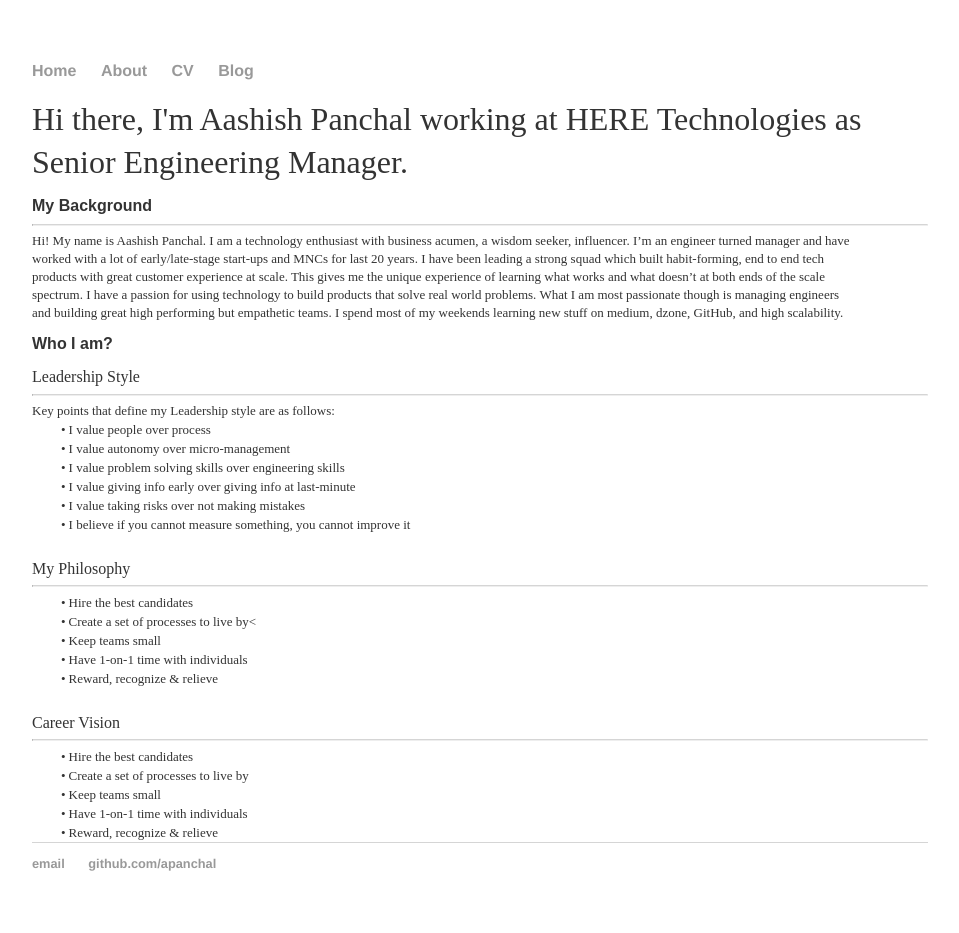
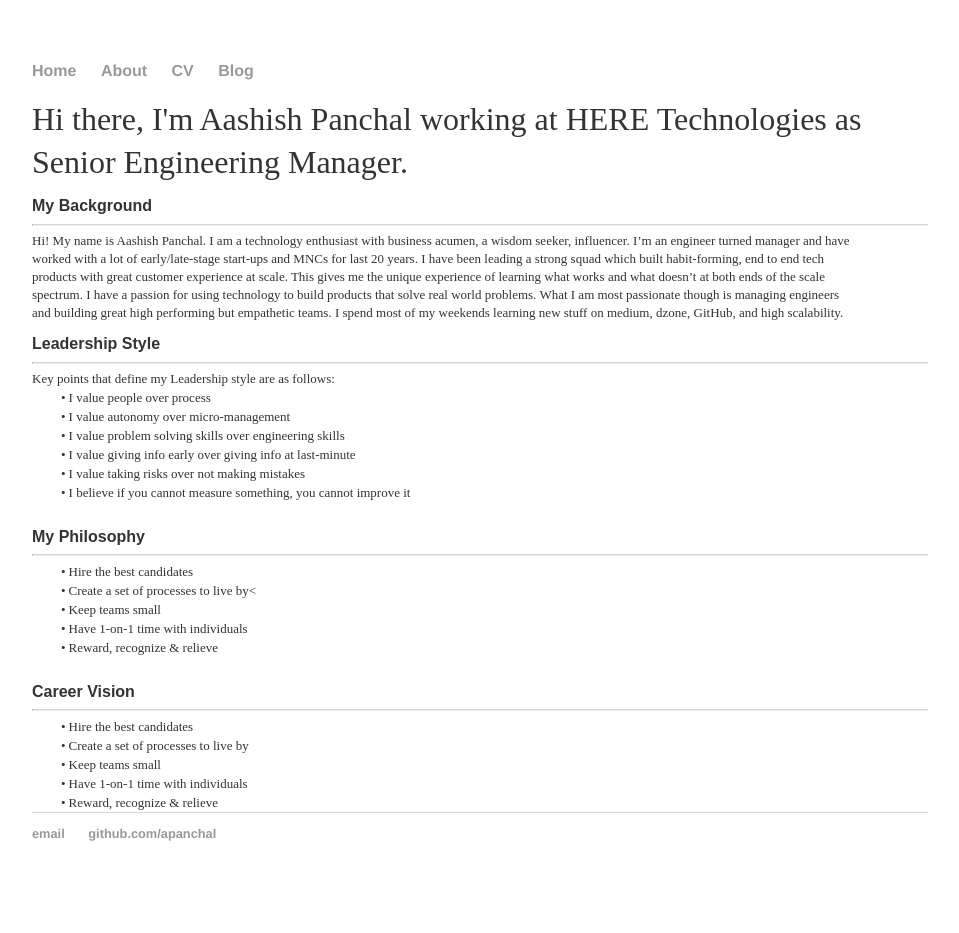
Before and after one commit to apanchal/apanchal.github.io, a Jekyll site: the page built from index.html, in a window 1280 px wide. Shown: the whole page, without its empty margins (160-1119 px from the left). Built offline with Jekyll 4.4.1, drawn with Linux system fonts in a browser that asks for light colours; after the commit the page ends 903 px from its top, so only the background shows below that.

Commit message:
Update index.html

```diff
--- a/index.html
+++ b/index.html
@@ -15,8 +15,7 @@
 			</p>
 		</div>
 		<div>
-			<p class="p8 ft13">Who I am?</p>
-			<p class="p8 ft6">Leadership Style</p>
+			<p class="p8 ft13">Leadership Style</p>
 			<hr class="new1">
 			<p class="p5 ft1">Key points that define my Leadership style are as follows:</p>
 			<p class="p20 ft1"><span class="ft1">•</span><span class="ft7">I value people over process</span></p>
@@ -28,7 +27,7 @@
 		</div>
 		</p>
 		<div>
-			<p class="p8 ft6">My Philosophy</p>
+			<p class="p8 ft13">My Philosophy</p>
 			<hr class="new1">
 			<p class="p20 ft1"><span class="ft1">•</span><span class="ft7">Hire the best candidates</span></p>
 			<p class="p20 ft1"><span class="ft1">•</span><span class="ft7">Create a set of processes to live by<</span></p>
@@ -38,7 +37,7 @@
 		<div>
 		</p>
 		<div>
-			<p class="p8 ft6">Career Vision</p>
+			<p class="p8 ft13">Career Vision</p>
 			<hr class="new1">
 			<p class="p20 ft1"><span class="ft1">•</span><span class="ft7">Hire the best candidates</span></p>
 			<p class="p20 ft1"><span class="ft1">•</span><span class="ft7">Create a set of processes to live by</span></p>
```
